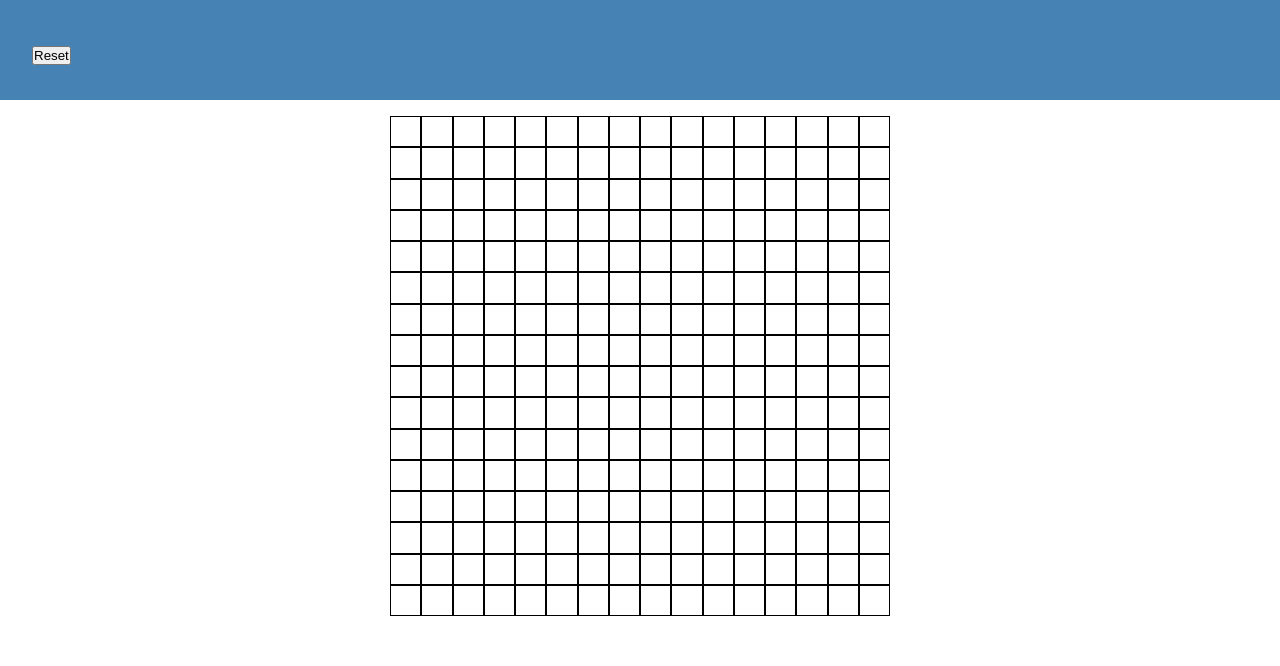
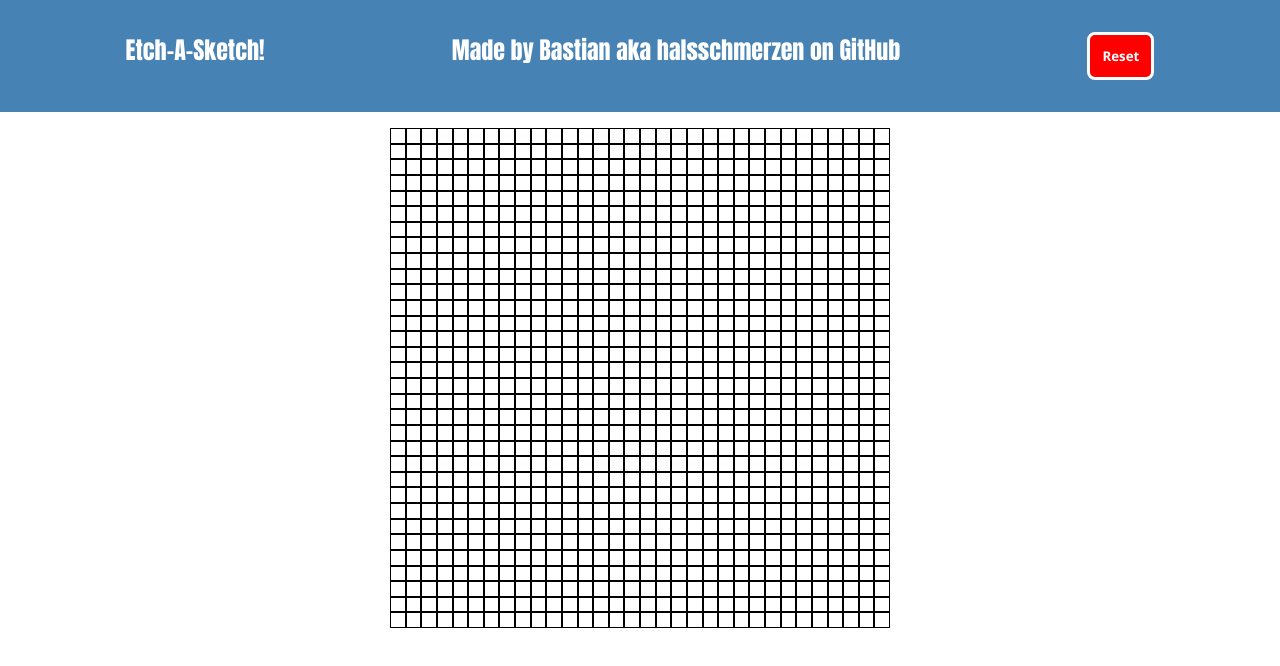
Before and after one commit to halsschmerzen/etch-a-sketch, a plain HTML site: page index.html in a window 1280 px wide. Drawn offline with Linux system fonts and the light colour scheme.

Commit message:
Basic start for adding a reset-button and more neat features

```diff
--- a/index.html
+++ b/index.html
@@ -8,14 +8,15 @@
     <title>Etch-A-Sketch</title>
   </head>
   <body>
-
     <div class="header">
-      <button>Reset</button>
+      <div id="header-text">
+        <p>Etch-A-Sketch!</p>
+        <p>Made by Bastian aka halsschmerzen on GitHub</p>
+        <button id="reset-button">Reset</button>
+      </div>
     </div>
 
-    <div id="sketch-container">
-
-    </div>
+    <div id="sketch-container"></div>
     <script src="script.js"></script>
   </body>
 </html>
--- a/script.js
+++ b/script.js
@@ -1,3 +1,5 @@
+// let size = prompt("Enter your size (e.g: 32 = 32x32 Pixels)")
+
 const squareContainer = document.getElementById("sketch-container");
 
 
@@ -28,5 +30,5 @@ function mouseDiv() {
         })
     })
 }
-makeRows(16,16);
+makeRows(32,32);
 mouseDiv();
```
